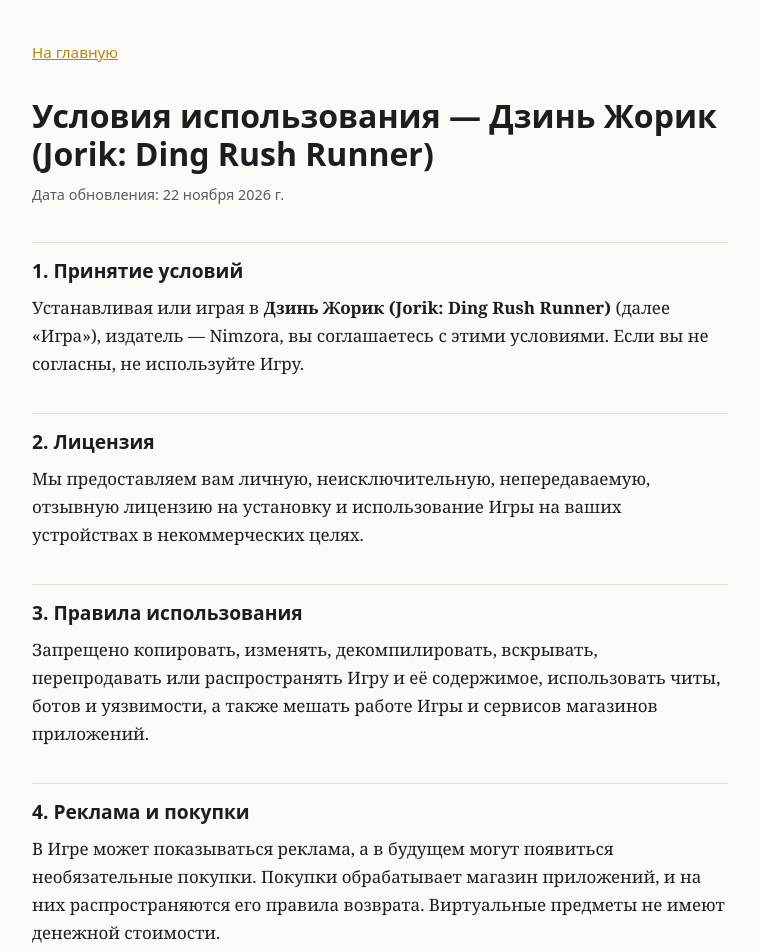
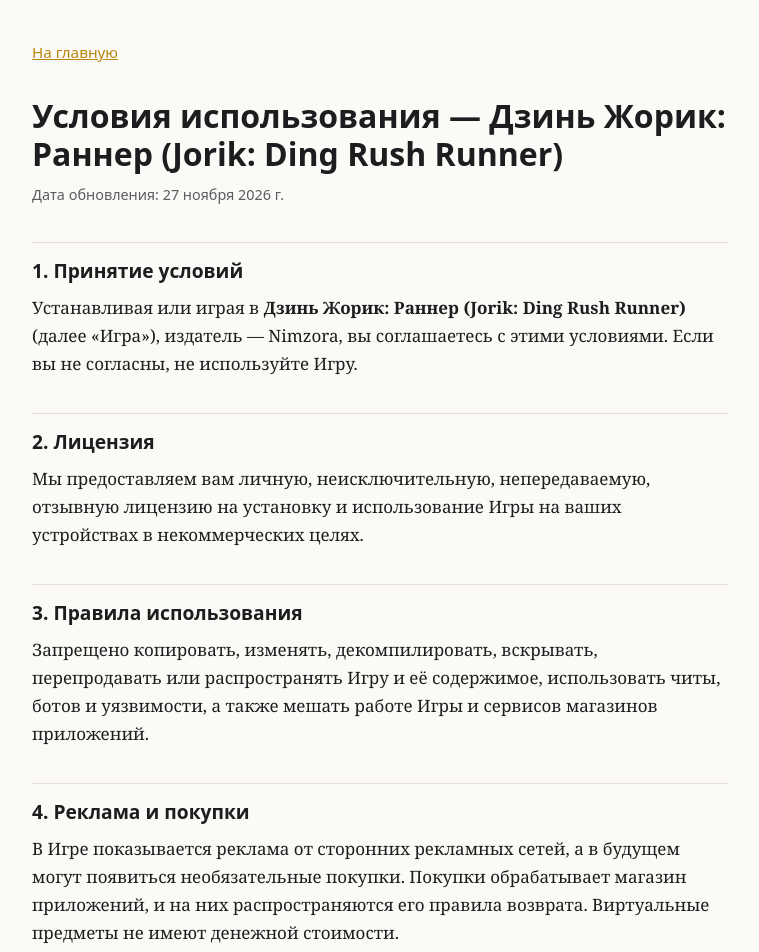
Before and after one commit to lowpi111/Nimzora_jorik-docs, a plain HTML site: page ru/terms/index.html in a window 1280 px wide. Shown: the top 952 px of the page, without its empty margins (260-1019 px from the left). Drawn offline with Linux system fonts and the light colour scheme.

Commit message:
Update index.html

```diff
--- a/ru/terms/index.html
+++ b/ru/terms/index.html
@@ -1,30 +1,44 @@
 <!doctype html>
-<html lang="ru"><head><meta charset="utf-8">
+<html lang="ru">
+<head>
+  <meta charset="utf-8">
   <meta name="viewport" content="width=device-width, initial-scale=1">
-<title>Условия использования — Дзинь Жорик (Jorik: Ding Rush Runner)</title>
+  <title>Условия использования — Дзинь Жорик: Раннер (Jorik: Ding Rush Runner)</title>
   <meta name="robots" content="index,follow">
-<link rel="stylesheet" href="../../style.css"></head>
-<body><main>
+  <link rel="stylesheet" href="../../style.css">
+</head>
+<body>
+<main>
   <nav><a href="../../">На главную</a></nav>
-<h1>Условия использования — Дзинь Жорик (Jorik: Ding Rush Runner)</h1>
-<p class="meta">Дата обновления: 22 ноября 2026 г.</p>
+  <h1>Условия использования — Дзинь Жорик: Раннер (Jorik: Ding Rush Runner)</h1>
+  <p class="meta">Дата обновления: 27 ноября 2026 г.</p>
+
   <h2>1. Принятие условий</h2>
-<p>Устанавливая или играя в <b>Дзинь Жорик (Jorik: Ding Rush Runner)</b> (далее «Игра»), издатель — Nimzora, вы соглашаетесь с этими условиями. Если вы не согласны, не используйте Игру.</p>
+  <p>Устанавливая или играя в <b>Дзинь Жорик: Раннер (Jorik: Ding Rush Runner)</b> (далее «Игра»), издатель — Nimzora, вы соглашаетесь с этими условиями. Если вы не согласны, не используйте Игру.</p>
+
   <h2>2. Лицензия</h2>
   <p>Мы предоставляем вам личную, неисключительную, непередаваемую, отзывную лицензию на установку и использование Игры на ваших устройствах в некоммерческих целях.</p>
+
   <h2>3. Правила использования</h2>
   <p>Запрещено копировать, изменять, декомпилировать, вскрывать, перепродавать или распространять Игру и её содержимое, использовать читы, ботов и уязвимости, а также мешать работе Игры и сервисов магазинов приложений.</p>
+
   <h2>4. Реклама и покупки</h2>
-<p>В Игре может показываться реклама, а в будущем могут появиться необязательные покупки. Покупки обрабатывает магазин приложений, и на них распространяются его правила возврата. Виртуальные предметы не имеют денежной стоимости.</p>
+  <p>В Игре показывается реклама от сторонних рекламных сетей, а в будущем могут появиться необязательные покупки. Покупки обрабатывает магазин приложений, и на них распространяются его правила возврата. Виртуальные предметы не имеют денежной стоимости.</p>
+
   <h2>5. Интеллектуальная собственность</h2>
   <p>Игра, включая персонажей, графику, музыку, код и название, принадлежит Nimzora или его лицензиарам и защищена авторским правом и другими законами.</p>
+
   <h2>6. Отказ от гарантий</h2>
   <p>Игра предоставляется «как есть», без каких-либо гарантий. Мы не гарантируем бесперебойную и безошибочную работу.</p>
+
   <h2>7. Ограничение ответственности</h2>
   <p>В пределах, разрешённых законом, мы не отвечаем за косвенные и сопутствующие убытки, возникшие из-за использования Игры.</p>
+
   <h2>8. Изменения</h2>
   <p>Мы можем обновлять Игру и эти условия. Продолжая играть после обновления, вы принимаете новые условия.</p>
+
   <h2>9. Контакты</h2>
-<p><a href="mailto:satvz@mail.ru">satvz@mail.ru</a></p>
-
-</main></body></html>
+  <p>Nimzora — <a href="mailto:satvz@mail.ru">satvz@mail.ru</a></p>
+</main>
+</body>
+</html>
```
Lines whose indentation alone changed are shown as unchanged.
